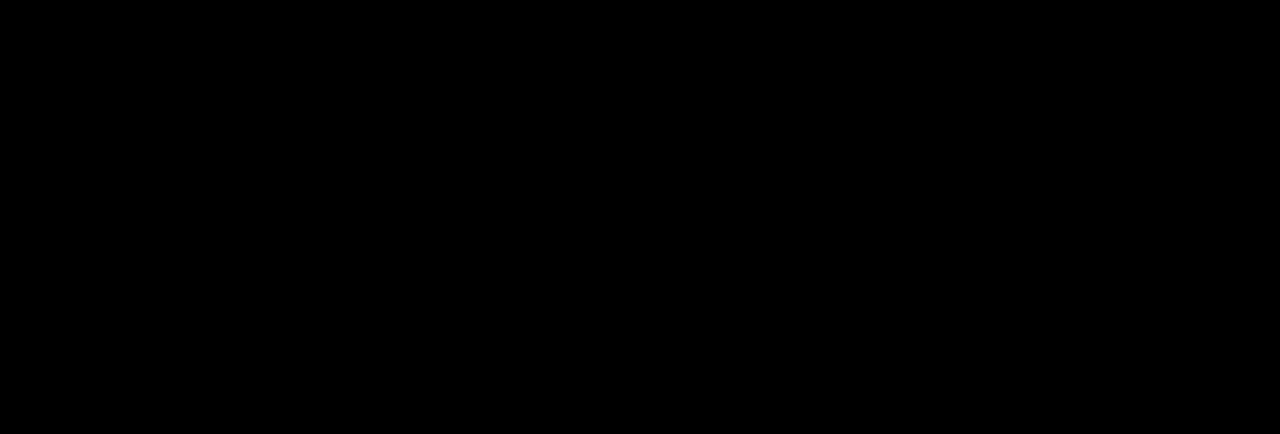
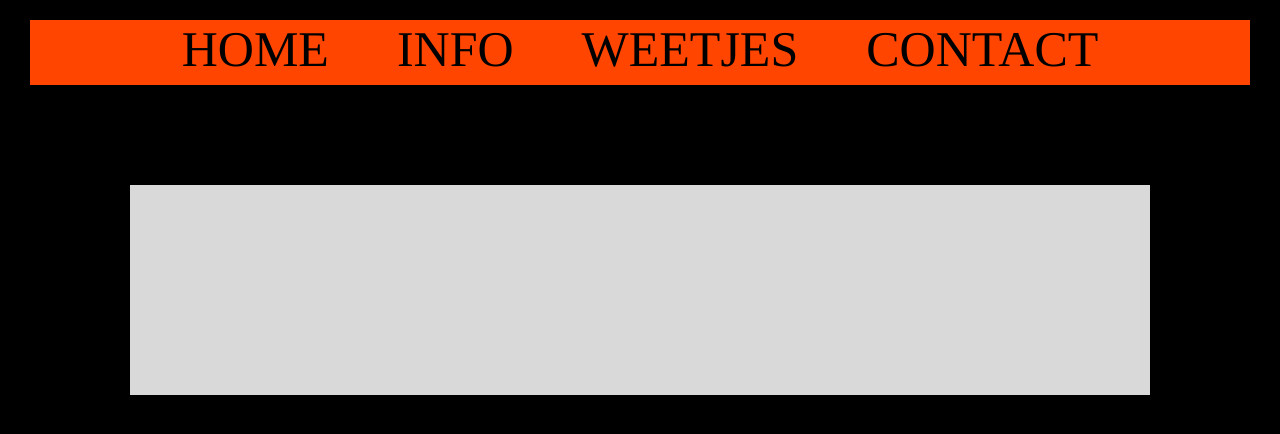
Before and after one commit to veravdmark/hello-world, a plain HTML site: page contact.html in a window 1280 px wide. Drawn offline with Linux system fonts and the light colour scheme.

Commit message:
dfsdfdsf

```diff
--- a/contact.html
+++ b/contact.html
@@ -6,6 +6,16 @@
 </head>
 
 <body>
+<div id = "banner"><h1>
+<ul>
+                <li><a href="index.html">HOME</a></li>
+                <li><a href="info.html">INFO</a></li>
+                <li><a href="weetjes.html">WEETJES</a></li>
+                <li><a href="contact.html">CONTACT</a></li>
+            </ul></h1></div>
+<div id = "navBar">
+<div class = "test">
+  <div>
 
 
 </body>
```
Also changed, not shown: weetjes.html (+10 -2 lines).
